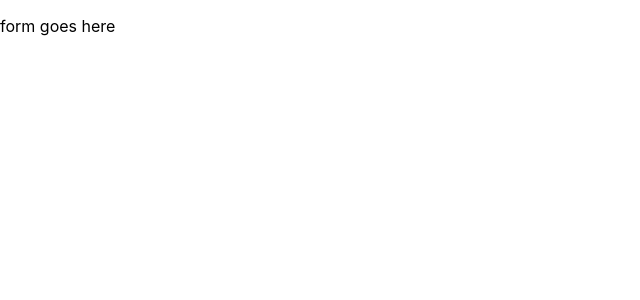
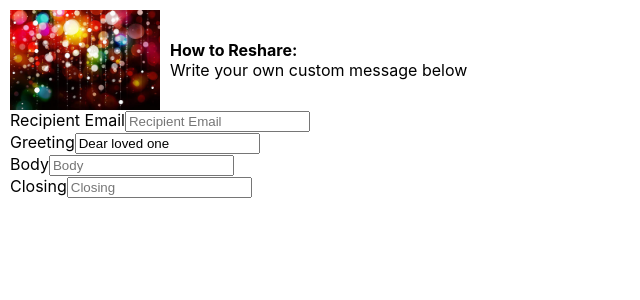
Before and after one commit to Tesfa-Worku/ecard, a React (Create React App) app: page / in a window 1280 px wide. Both pictures are taken after a click on the button "Reshare This card". Shown: the top 300 px of the page, without its empty margins (0-640 px from the left). Built offline with nearby package versions, Linux system fonts and the light colour scheme.

Commit message:
chore(customize message): add customize form #9

```diff
--- a/src/App.css
+++ b/src/App.css
@@ -1,3 +1,8 @@
+body {
+  margin: 0;
+  padding: 10px;
+}
+
 .App {
   text-align: center;
 }
@@ -5,12 +10,6 @@
 .App-logo {
   height: 40vmin;
   pointer-events: none;
-}
-
-@media (prefers-reduced-motion: no-preference) {
-  .App-logo {
-    animation: App-logo-spin infinite 20s linear;
-  }
 }
 
 .App-header {
@@ -27,12 +26,15 @@
 .App-link {
   color: #61dafb;
 }
-/*
-@keyframes App-logo-spin {
-  from {
-    transform: rotate(0deg);
-  }
-  to {
-    transform: rotate(360deg);
-  }
-} */
+
+.instructions {
+  display: flex;
+  flex-direction: row;
+  gap: 10px;
+  align-items: center;
+}
+
+.thumb {
+  width: 150px;
+  height: auto;
+}
--- a/src/App.js
+++ b/src/App.js
@@ -11,7 +11,9 @@ function App() {
   return (
     <>
       {customize
-        ?<CustomizeMessage />
+        ?<CustomizeMessage
+          greeting={greeting}
+        />
         :<GreetingCard
           greeting={greeting}
           body={body}
--- a/src/Components/CustomizeMessage.js
+++ b/src/Components/CustomizeMessage.js
@@ -1,10 +1,59 @@
+import HolidayImage from '../Images/HolidayImage.jpg';
 import '../App.css';
+import { useState} from 'react';
 
-function CustomizeMessage() {
+function CustomizeMessage({ greeting, body, closing}) {
+    const [newMessage, setNewMessage] = useState('');
+    const [newEmail, setNewEmail] = useState('');
+
     return(
-        <form>
-            <p>form goes here</p>
-        </form>
+        <div>
+            <div className="instructions">
+                <img src={HolidayImage} className="thumb" alt="Holiday" />
+                <p>
+                    <strong>How to Reshare:</strong><br />
+                    Write your own custom message below
+                </p>
+            </div>
+            <form>
+                <div>
+                    <label>Recipient Email</label>
+                    <input
+                    type="text"
+                    value={newEmail}
+                    onChange={(event) => setNewMessage(event.target.value)}
+                    placeholder="Recipient Email"
+                    />
+                </div>
+
+                <div>
+                    <label>Greeting</label>
+                    <input
+                    value={greeting}
+                    onChange={event => setNewMessage(event.target.value)}
+                    placeholder="Greeting"
+                    />
+                </div>
+
+                <div>
+                    <label>Body</label>
+                    <input
+                    value={body}
+                    onChange={event => setNewMessage(event.target.value)}
+                    placeholder="Body"
+                    />
+                </div>
+
+                <div>
+                    <label>Closing</label>
+                    <input
+                    value={closing}
+                    onChange={event => setNewMessage(event.target.value)}
+                    placeholder="Closing"
+                    />
+                </div>
+            </form>
+        </div>
     )
 }
 
```
